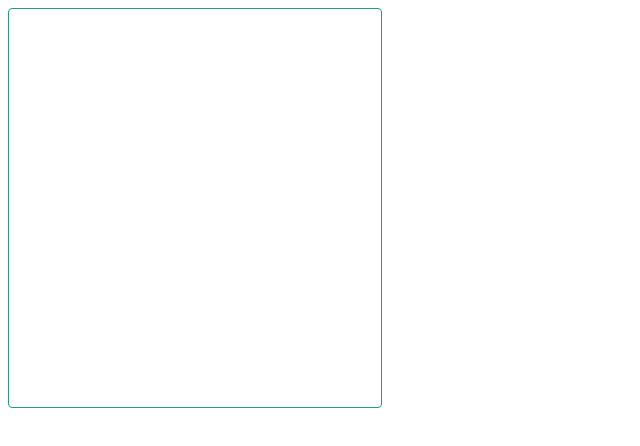
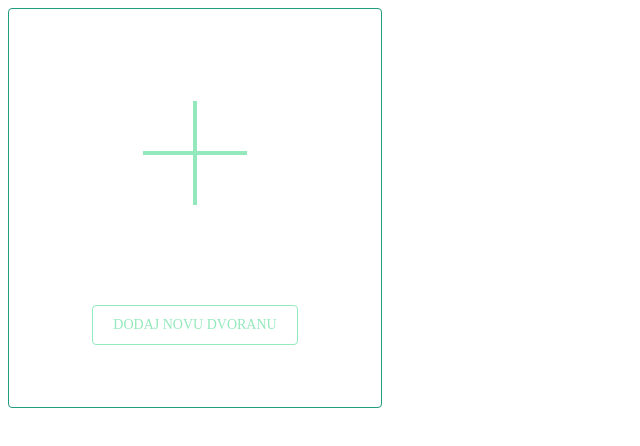
Before and after one commit to ispoljari/speck-academy-booking-app-client, a React (Create React App) app: page / in a window 1280 px wide. Shown: the top 446 px of the page, without its empty margins (0-640 px from the left). Built offline with nearby package versions, Linux system fonts and the light colour scheme.

Commit message:
Add styling to AddHallComponent, add image in src/images folder for AddHallComponent

```diff
--- a/src/UI/admin/components/available-hall/AddHall.js
+++ b/src/UI/admin/components/available-hall/AddHall.js
@@ -1,5 +1,6 @@
 import React from 'react';
 import styled from 'styled-components/macro';
+import Plus from '../../../../images/PlusSign.svg';
 
 const Wrapper = styled.div`
   box-sizing: border-box;
@@ -14,6 +15,43 @@ const Wrapper = styled.div`
   background-color: #ffffff;
 `;
 
-const AddHallComponent = () => <Wrapper />;
+const PlusSign = styled.img`
+  margin-top: 92px;
+  width: 104px;
+  height: 104px;
+`;
+
+const ButtonAdd = styled.div`
+  display: flex;
+  flex-direction: column;
+  justify-content: center;
+  text-align: center;
+  box-sizing: border-box;
+  margin-top: 100px;
+  width: 206px;
+  height: 40px;
+  border-radius: 4px;
+  border: solid 1px #93e9bb;
+  background-color: #ffffff;
+
+   {
+    /* stil za tekst unutar buttona */
+  }
+  font-family: Poppins;
+  font-size: 14px;
+  font-weight: 500;
+  font-style: normal;
+  font-stretch: normal;
+  line-height: normal;
+  letter-spacing: normal;
+  color: #93e9bb;
+`;
+
+const AddHallComponent = () => (
+  <Wrapper>
+    <PlusSign src={Plus} />
+    <ButtonAdd>DODAJ NOVU DVORANU</ButtonAdd>
+  </Wrapper>
+);
 
 export default AddHallComponent;
```
Also changed, not shown: src/images/PlusSign.svg (added).
